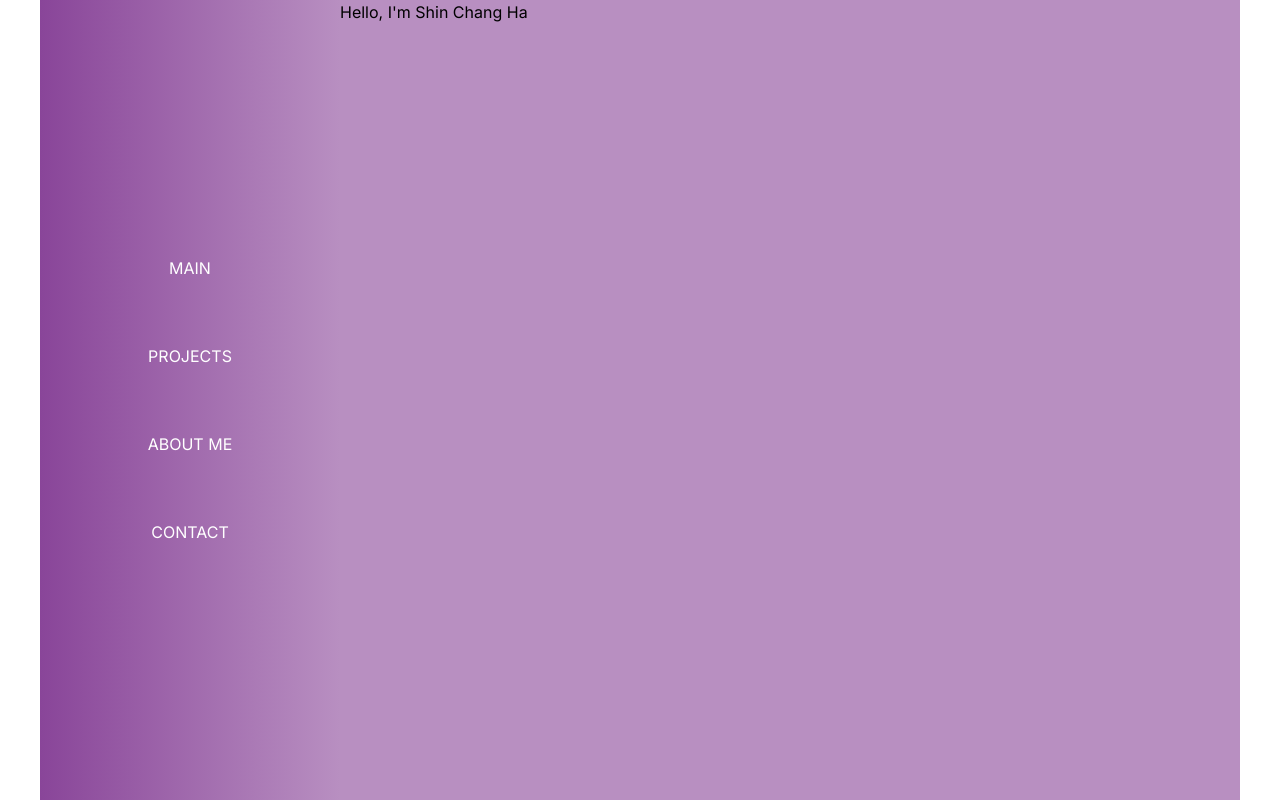
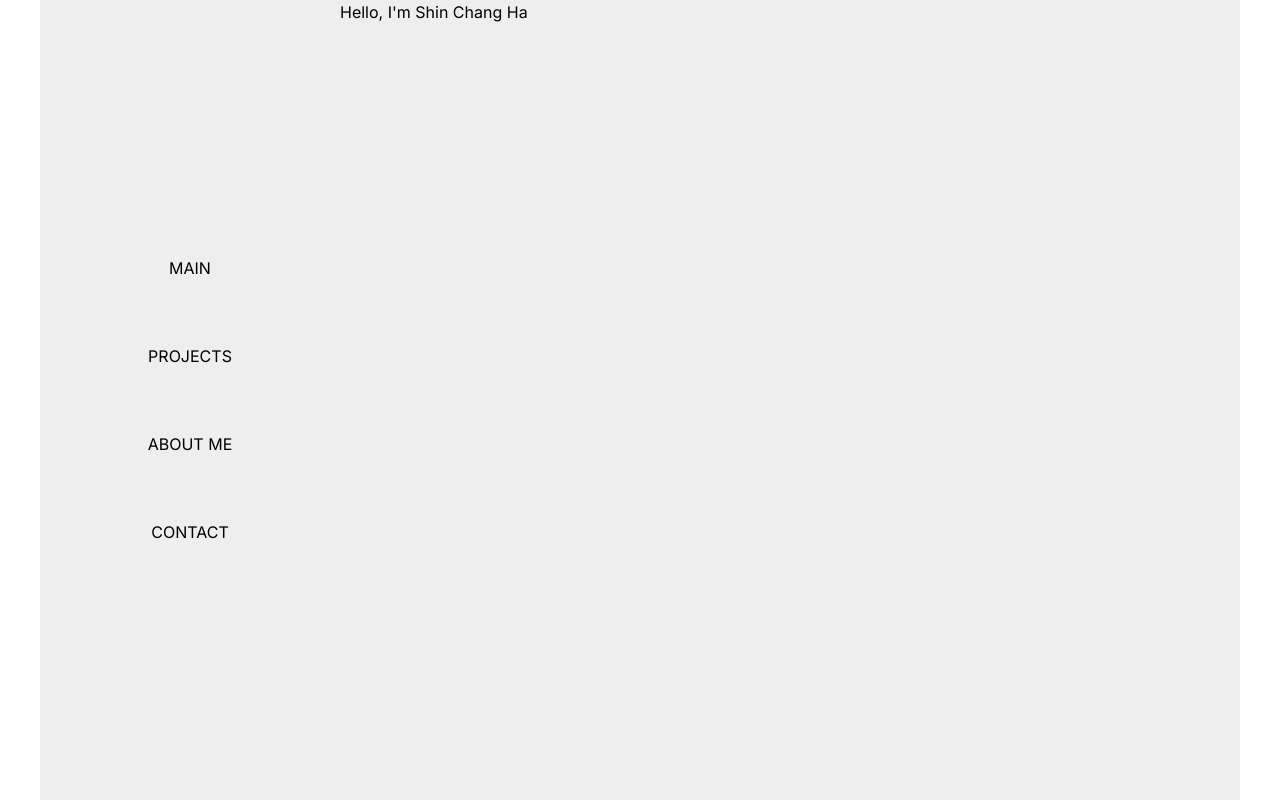
Before and after one commit to rosenfence/portfolio, a Next.js app: page / in a window 1280 px wide. Built offline with nearby package versions, Linux system fonts and the light colour scheme.

Commit message:
feat: Navbar modal로 구현

```diff
--- a/app/layout.jsx
+++ b/app/layout.jsx
@@ -13,7 +13,7 @@ export default function RootLayout({ children }) {
   return (
     <html lang='en'>
       <body className={inter.className}>
-        <div className='flex w-[1200px] bg-theme-background'>
+        <div className='flex w-[1200px] bg-theme'>
           <Navbar />
           {children}
         </div>
--- /dev/null
+++ b/components/LinkList.jsx
@@ -0,0 +1,21 @@
+'use client';
+import Link from 'next/link';
+
+export default function LinkList({ styles }) {
+  return (
+    <div className={`${styles} flex-col w-[300px] flex-center bg-theme h-screen`}>
+      <Link className='m-8 hover:font-bold' href='/'>
+        MAIN
+      </Link>
+      <Link className='m-8 hover:font-bold' href='/projects'>
+        PROJECTS
+      </Link>
+      <Link className='m-8 hover:font-bold' href='/about'>
+        ABOUT ME
+      </Link>
+      <Link className='m-8 hover:font-bold' href='/contact'>
+        CONTACT
+      </Link>
+    </div>
+  );
+}
--- a/components/Navbar.jsx
+++ b/components/Navbar.jsx
@@ -1,6 +1,6 @@
 'use client';
-import Link from 'next/link';
 import { useState } from 'react';
+import LinkList from './LinkList';
 
 export default function Navbar() {
   const [open, setOpen] = useState(false);
@@ -11,26 +11,18 @@ export default function Navbar() {
 
   return (
     <>
-      <div className={`md:flex ${open ? 'flex' : 'hidden'} flex-col w-[300px] flex-center bg-gradient-to-r from-theme to-theme-background`}>
-        <button className='flex md:hidden' onClick={handleClick}>
-          ◀︎
-        </button>
-        <Link className='m-8 text-white hover:font-bold' href='/'>
-          MAIN
-        </Link>
-        <Link className='m-8 text-white hover:font-bold' href='/projects'>
-          PROJECTS
-        </Link>
-        <Link className='m-8 text-white hover:font-bold' href='/about'>
-          ABOUT ME
-        </Link>
-        <Link className='m-8 text-white hover:font-bold' href='/contact'>
-          CONTACT
-        </Link>
-      </div>
-      <button className={`${open ? 'hidden' : 'flex'} mr-5 md:hidden`} onClick={handleClick}>
+      <button className='flex h-6 md:hidden' onClick={handleClick}>
         ►
       </button>
+      <LinkList styles={'hidden md:flex'} />
+      <div className={`${open ? 'absolute inset-0 z-50 bg-modal-background' : 'hidden'} transition-all`} onClick={handleClick}>
+        <div className={`relative md:hidden ${open ? 'flex' : 'hidden'} flex-col w-[300px] flex-center bg-theme`} onClick={(e) => e.stopPropagation()}>
+          <button className={`${open ? 'flex' : 'hidden'} mr-5 md:hidden`} onClick={handleClick}>
+            ◀︎
+          </button>
+          <LinkList />
+        </div>
+      </div>
     </>
   );
 }
--- a/tailwind.config.js
+++ b/tailwind.config.js
@@ -8,8 +8,8 @@ module.exports = {
         'gradient-conic': 'conic-gradient(from 180deg at 50% 50%, var(--tw-gradient-stops))',
       },
       colors: {
-        theme: '#894599',
-        'theme-background': '#b88fc1',
+        theme: '#eee',
+        'modal-background': 'rgba(0, 0, 0, 0.6)',
       },
     },
   },
```
